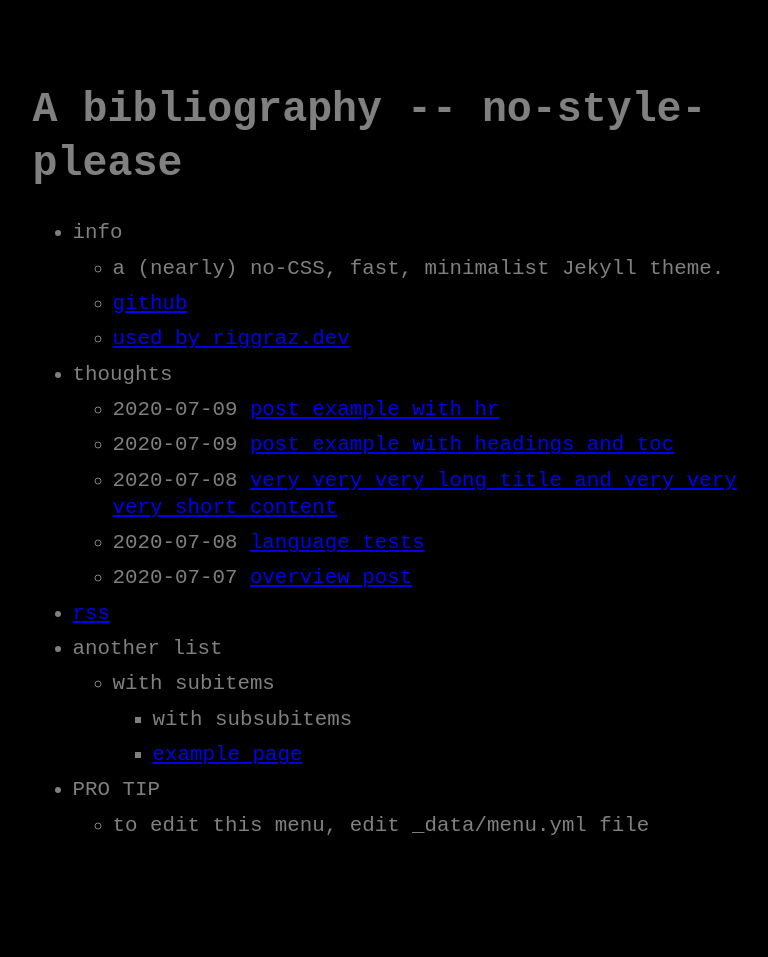
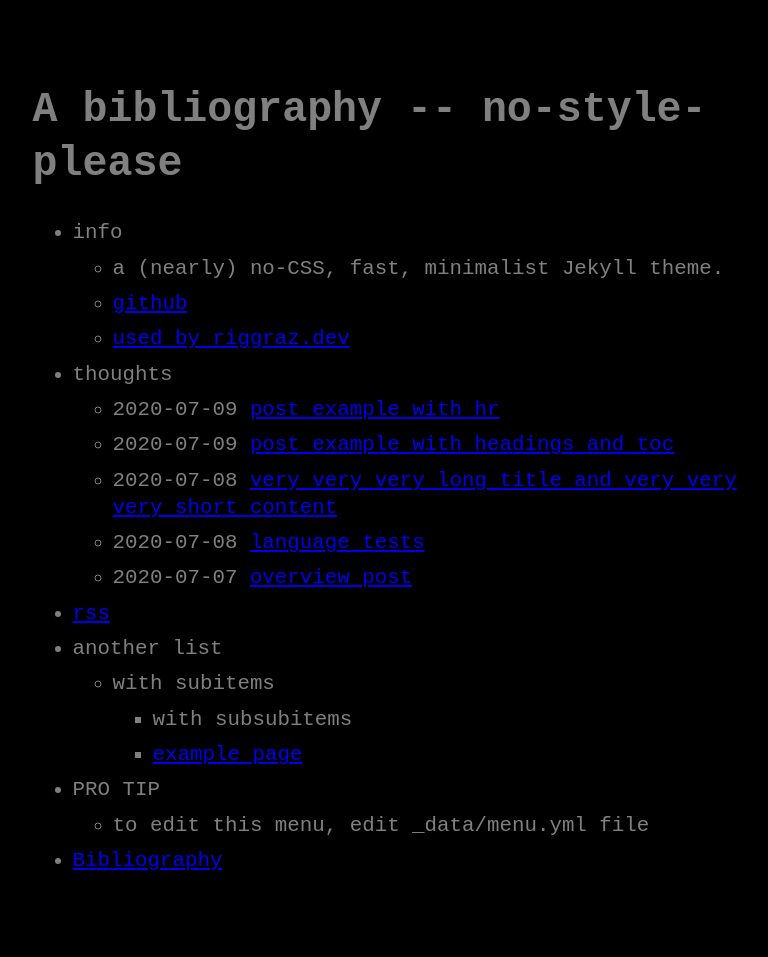
Before and after one commit to dynohub/dynohub.github.io, a Jekyll site: the page built from index.md, in a window 1280 px wide. Shown: the whole page, without its empty margins (233-1001 px from the left). Built offline with Jekyll 4.4.1, drawn with Linux system fonts in a browser that asks for light colours; Markdown is read by kramdown in place of the engine named in the settings; before the commit the page ends 922 px from its top, so only the background shows below that.

Commit message:
added link to bib

```diff
--- a/_data/menu.yml
+++ b/_data/menu.yml
@@ -35,3 +35,6 @@ entries:
     entries:
       - title: to edit this menu, edit _data/menu.yml file
         url: false
+
+  - title: Bibliography
+    url: biblography/index
```
